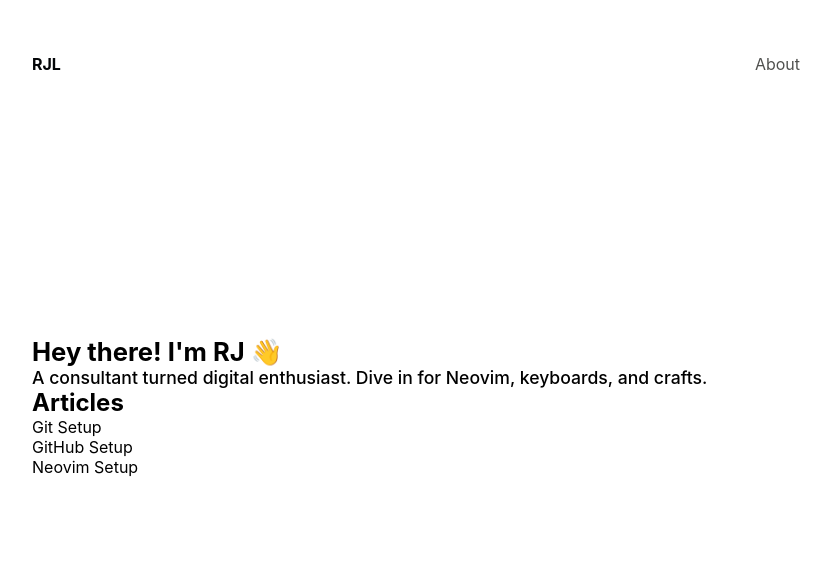
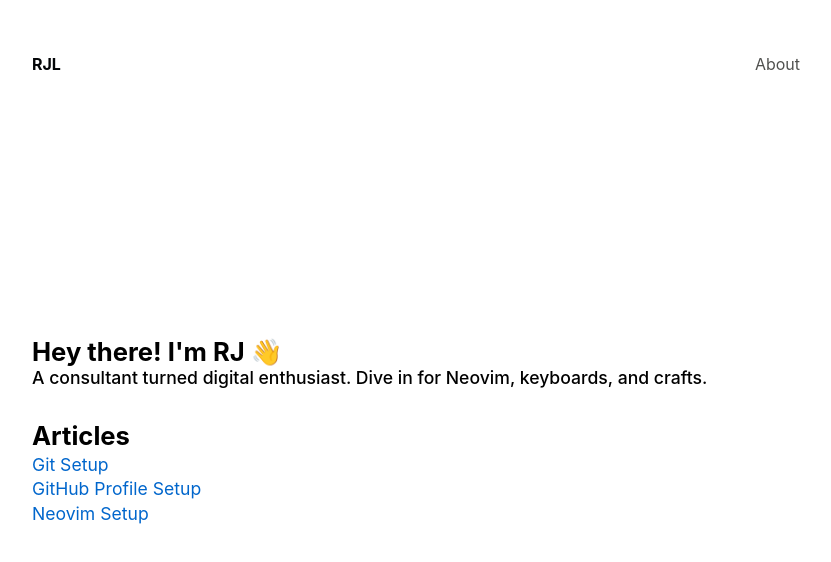
Before and after one commit to ryanjayleyva/react-blog, a React (Vite) app: page / in a window 1280 px wide. Shown: the top 562 px of the page, without its empty margins (224-1055 px from the left). Built offline with nearby package versions, Linux system fonts and the light colour scheme.

Commit message:
Added styling for the articles

```diff
--- a/src/components/Hero.jsx
+++ b/src/components/Hero.jsx
@@ -4,7 +4,7 @@ import { Link } from "react-router-dom";
 
 const posts = [
   { slug: "git-setup", title: "Git Setup" },
-  { slug: "github-setup", title: "GitHub Setup" },
+  { slug: "github-profile-setup", title: "GitHub Profile Setup" },
   { slug: "neovim-setup", title: "Neovim Setup" },
 ];
 
@@ -16,7 +16,7 @@ const Hero = ({ author, about }) => {
 
       {/* Render list of blog posts */}
       <div className={styles.postsList}>
-        <h2>Articles</h2>
+        <h2 className={styles.articles}>Articles</h2>
         {posts.map((post) => (
           <div key={post.slug} className={styles.postItem}>
             <Link to={`/blog/${post.slug}`} className={styles.postLink}>
--- a/src/styles/hero.module.css
+++ b/src/styles/hero.module.css
@@ -24,6 +24,14 @@
   .about {
     font-size: 1rem;
   }
+
+  .articles {
+    font-size: 1.3rem;
+  }
+
+  .postLink {
+    font-size: 1rem;
+  }
 }
 
 @media (min-width: 37.5rem) {
@@ -36,6 +44,14 @@
   }
 
   .about {
+    font-size: 1rem;
+  }
+
+  .articles {
+    font-size: 1.3rem;
+  }
+
+  .postLink {
     font-size: 1rem;
   }
 }
@@ -52,6 +68,14 @@
   .about {
     font-size: 1rem;
   }
+
+  .articles {
+    font-size: 1.4rem;
+  }
+
+  .postLink {
+    font-size: 1rem;
+  }
 }
 
 @media (min-width: 62rem) {
@@ -64,6 +88,14 @@
   }
 
   .about {
+    font-size: 1.1rem;
+  }
+
+  .articles {
+    font-size: 1.5rem;
+  }
+
+  .postLink {
     font-size: 1.1rem;
   }
 }
@@ -80,4 +112,25 @@
   .about {
     font-size: 1.1rem;
   }
+
+  .articles {
+    font-size: 1.6rem;
+  }
+
+  .postLink {
+    font-size: 1.1rem;
+  }
 }
+
+.postsList {
+  margin-top: 2rem;
+}
+
+.postItem {
+  margin: 0.2rem 0;
+}
+
+.postLink {
+  color: #0066cc;
+  text-decoration: none;
+}
```
Also changed, not shown: src/posts/github-profile-setup.md (renamed from src/posts/github-setup.md).
